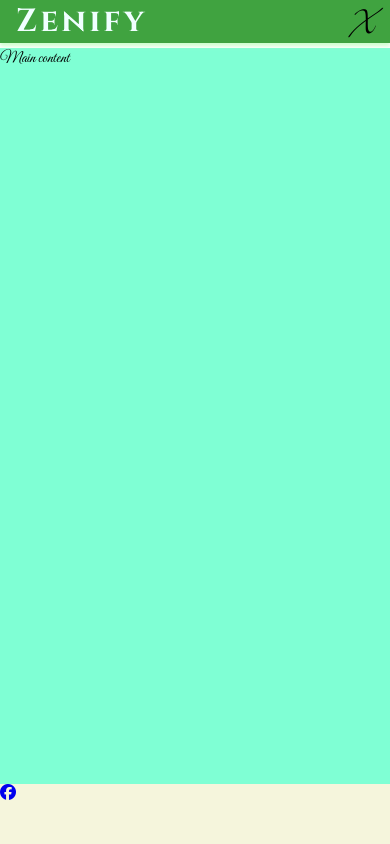
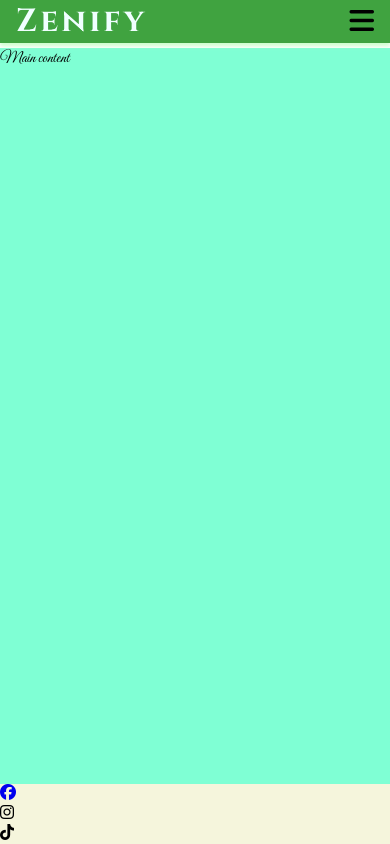
Before and after one commit to IbrahimAbedghane/Yoga-Project, a plain HTML site: page index.html in a window 390 px wide. Drawn offline with Linux system fonts and the light colour scheme.

Commit message:
added burger bars and remaining social media links

```diff
--- a/index.html
+++ b/index.html
@@ -22,7 +22,7 @@
             <h1 id="logo">Zenify</h1>
         </a>
         <input type="checkbox" id="nav-toggle" name="nav-toggle">
-        <label for="nav-toggle" class="nav-toggle-label">X</label>
+        <label for="nav-toggle" class="nav-toggle-label"><i class="fa-solid fa-bars"></i></label>
         <nav>
             <ul id="menu">
             <li><a href="" class="active">Home</a></li>
@@ -40,8 +40,8 @@
     <footer>
         <ul>
             <li><a href="http://www.facebook.com/" target="_blank" rel="noopener" aria-label="Visit our Facebook!"><i class="fa-brands fa-facebook"></i></a></li>
-            <li><a href="http://wwww.instagram.com/" target="_blank" rel="noopener" aria-label="Visit our Instagram!"></a></li>
-            <li></li>
+            <li><a href="http://wwww.instagram.com/" target="_blank" rel="noopener" aria-label="Visit our Instagram!"></a><i class="fa-brands fa-instagram"></i></li>
+            <li><a href="http://www.tiktok.com/" target="_blank" rel="noopener" aria-label="Visit our Tiktok!"></a><i class="fa-brands fa-tiktok"></i></li>
         </ul>
     </footer>
 </body>
```
